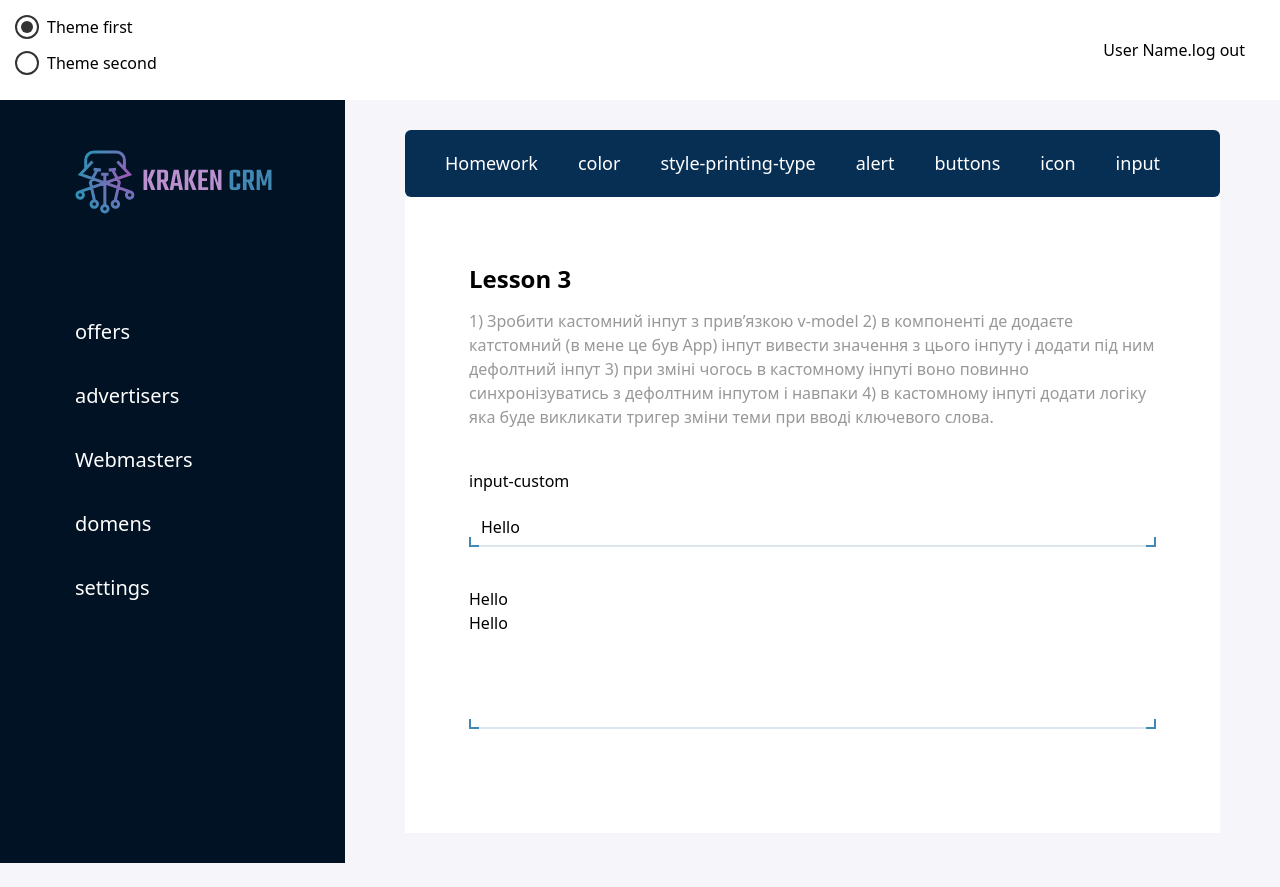
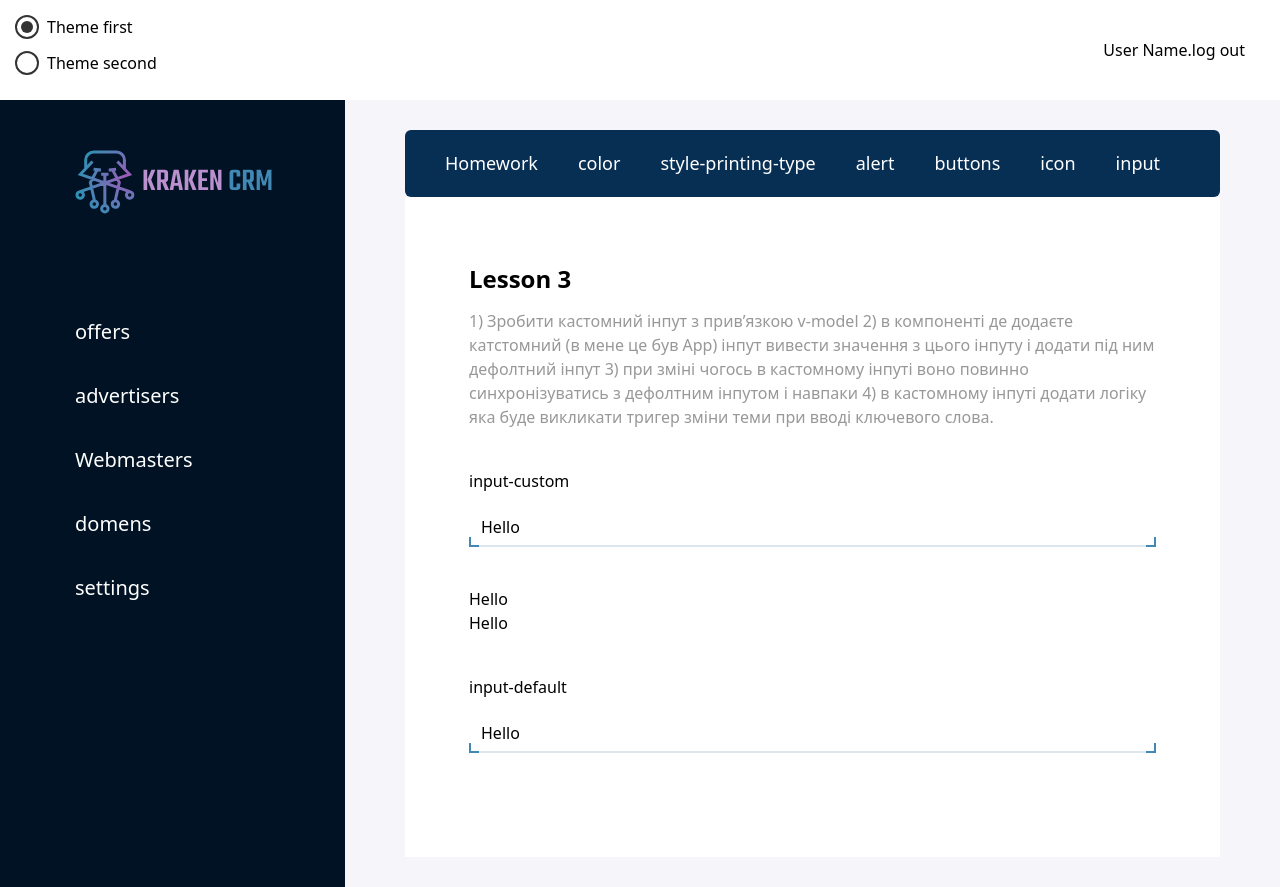
Before and after one commit to RostislavSuslov/dev-Kraken, a Vue app: page /lesson-3 in a window 1280 px wide. Before the commit the page ends 863 px from the top, so only its background shows below. Built offline with nearby package versions, Linux system fonts and the light colour scheme.

Commit message:
fix input

```diff
--- a/src/views/lessons/Lesson_3.vue
+++ b/src/views/lessons/Lesson_3.vue
@@ -10,13 +10,14 @@
                            воно повинно синхронізуватись з дефолтним інпутом і навпаки
                         4) в кастомному інпуті додати логіку яка буде викликати тригер
                            зміни теми  при вводі ключевого слова." />
-        <form   >
+
+        <form>
             <DefaultInput id="input-custom"  label="input-custom" v-model.trim.lazy="firstInput" v-model:custom-input="secondInput"/>
+
                 <h2>{{ firstInput }}</h2>
                 <h2>{{ secondInput }}</h2>
-            <DefaultInput />
 
-
+            <DefaultInput id="input-default"  label="input-default"  v-model="firstInput" v-model:custom-input="secondInput"/>
         </form>
     </div>
 
```
